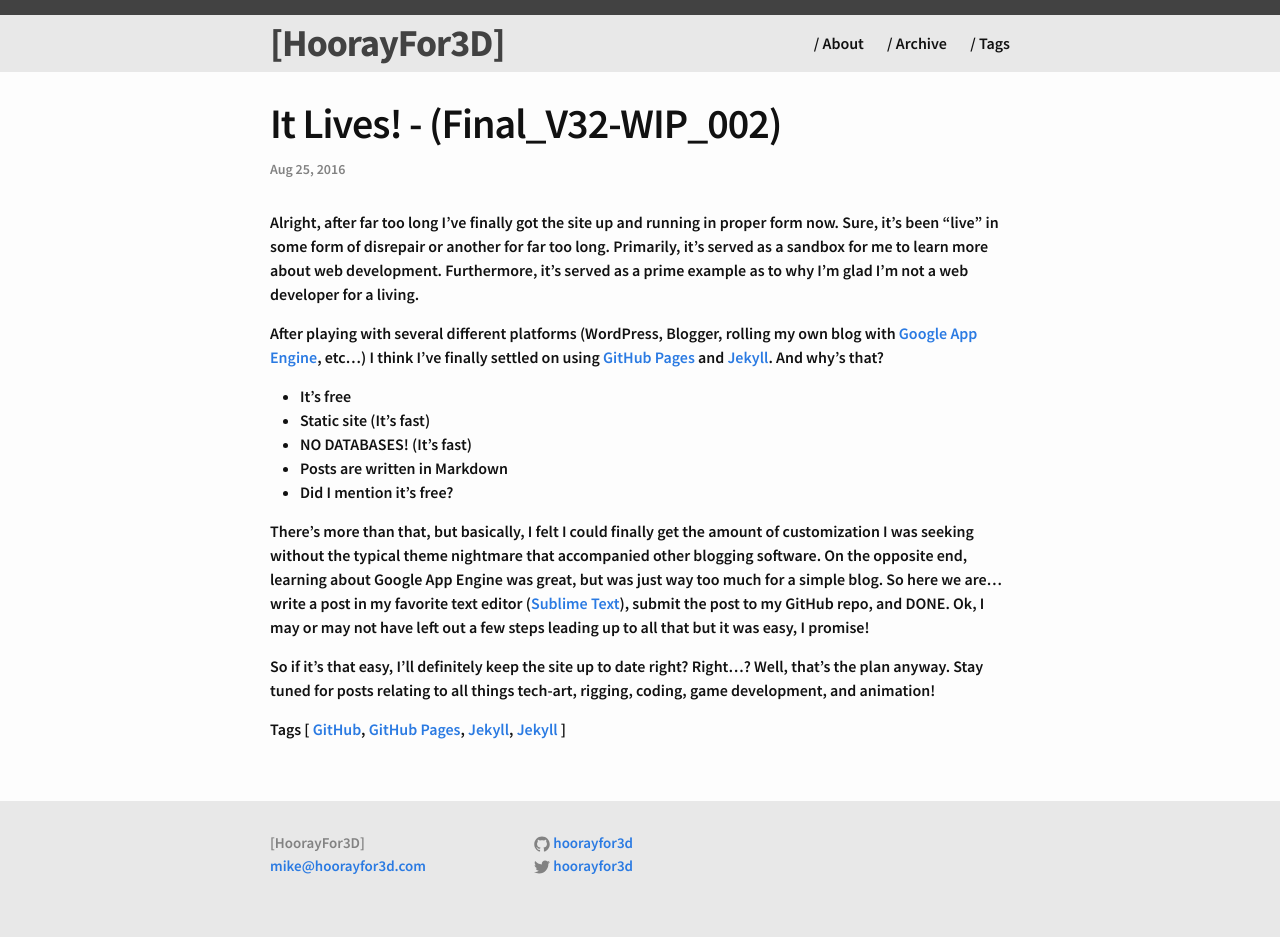
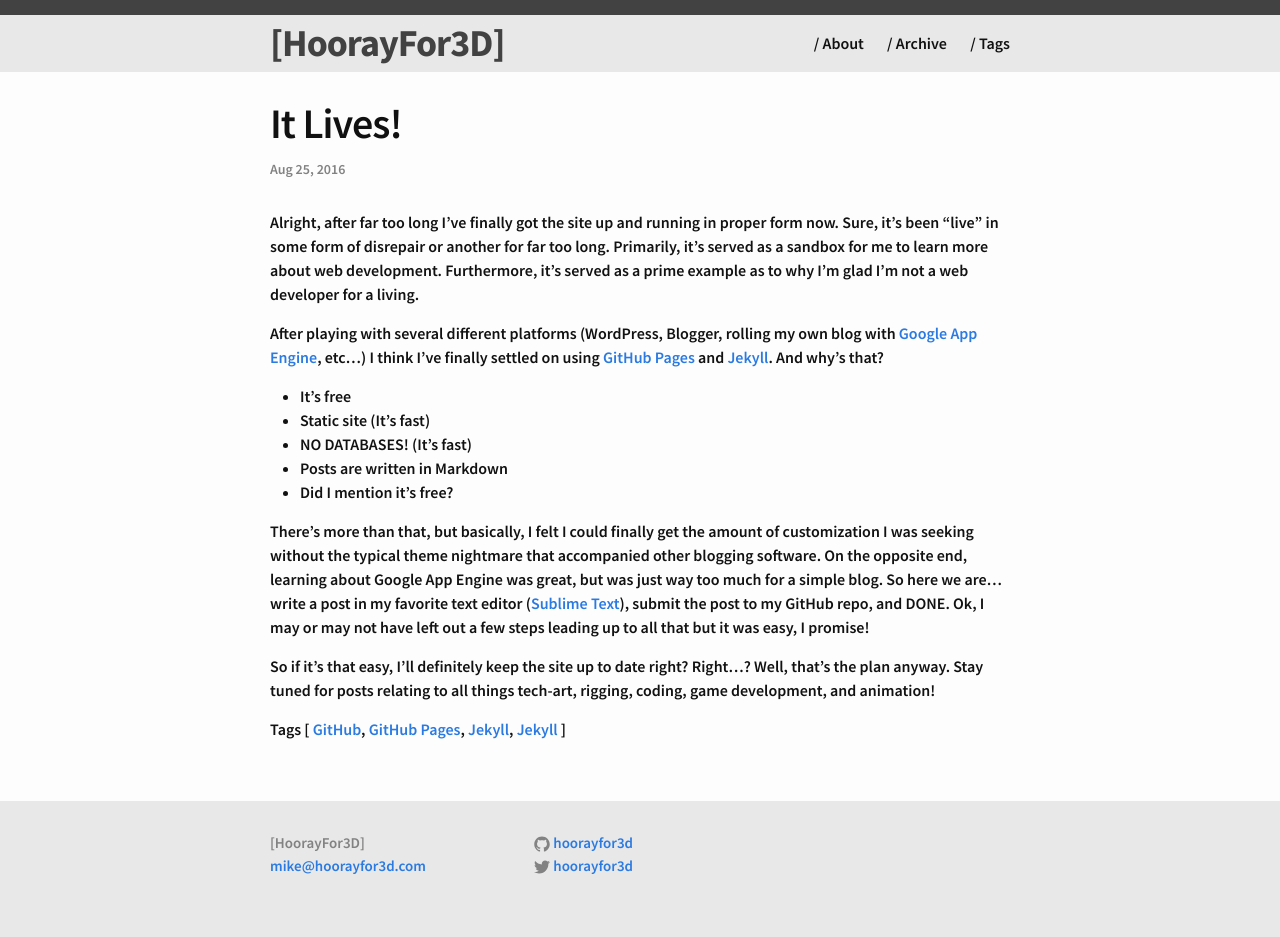
Before and after one commit to hoorayfor3d/hoorayfor3d.github.io, a Jekyll site: the page built from _posts/2016-08-24-it-lives.markdown, in a window 1280 px wide. Built offline with Jekyll 4.4.1, drawn with Linux system fonts in a browser that asks for light colours; comment, search, counter and statistics services are not loaded.

Commit message:
Removed silly title

```diff
--- a/_posts/2016-08-24-it-lives.markdown
+++ b/_posts/2016-08-24-it-lives.markdown
@@ -1,6 +1,6 @@
 ---
 layout: post
-title:  "It Lives! - (Final_V32-WIP_002)"
+title:  "It Lives!"
 date:   2016-08-25
 comments: true
 categories: jekyll update
```
